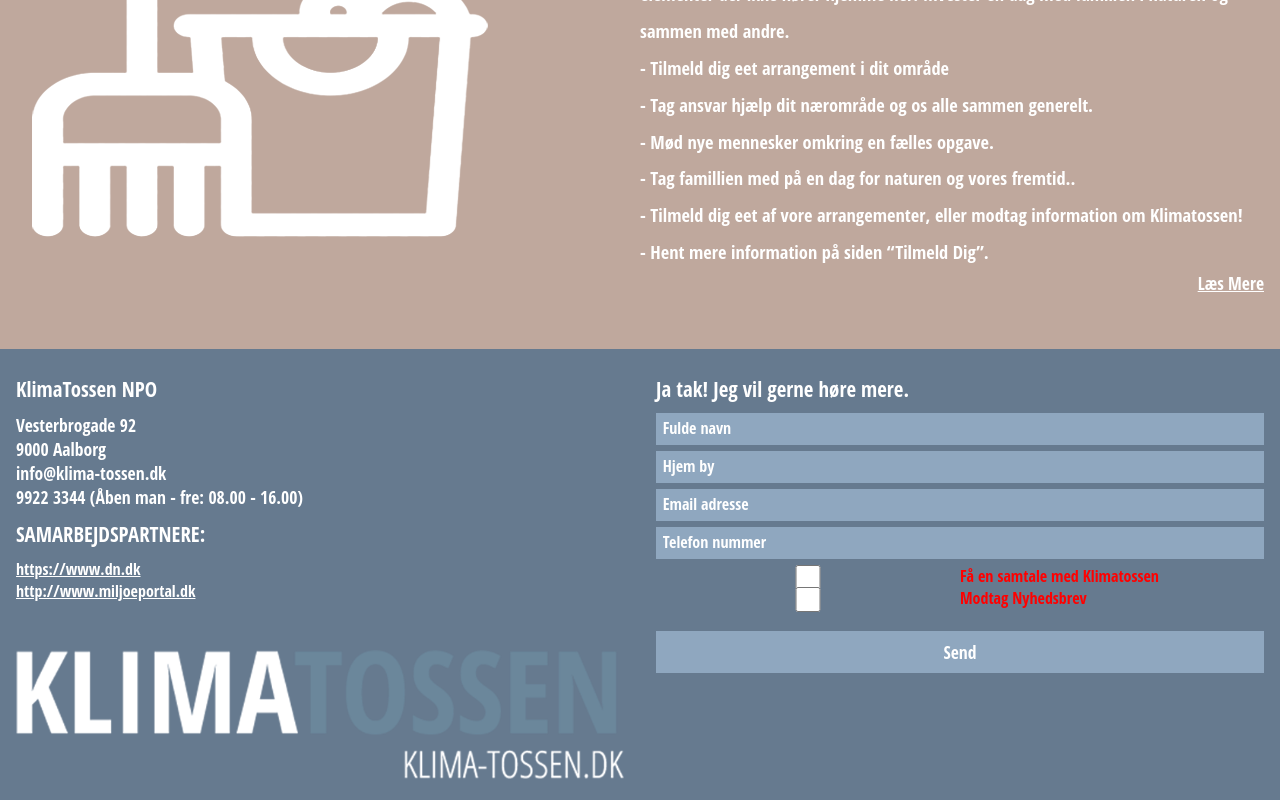
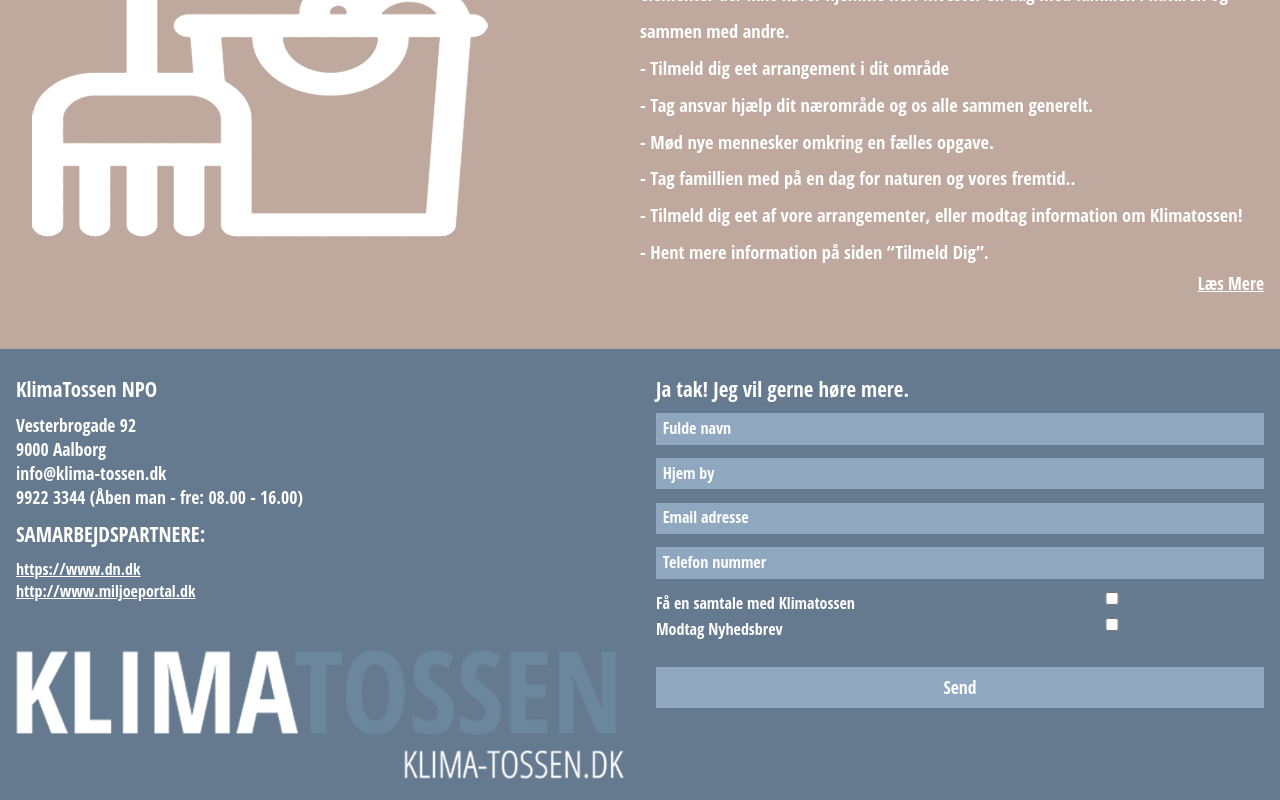
Before and after one commit to Emsenparry/climat-tossen, a React (Create React App) app in the folder climate-goals/: page / in a window 1280 px wide. Shown: the part 2781-3581 px from the top of the page. Built offline with nearby package versions, Linux system fonts and the light colour scheme.

Commit message:
stupid checkboxes

```diff
--- a/climate-goals/src/components/partials/footer/footer.jsx
+++ b/climate-goals/src/components/partials/footer/footer.jsx
@@ -24,8 +24,14 @@ const Footer = () => {
                     <input type="text" placeholder='Hjem by'/>
                     <input type="email" placeholder='Email adresse'/>
                     <input type="number" placeholder='Telefon nummer'/>
-                    <label><input type="checkbox"/>Få en samtale med Klimatossen</label>
-                    <label><input type="checkbox"/>Modtag Nyhedsbrev</label><br />
+                    <div className={styles.checkbox}>
+                    <label>Få en samtale med Klimatossen</label>
+                    <input type="checkbox"/>
+                    </div>
+                    <div className={styles.checkbox}>
+                    <label>Modtag Nyhedsbrev</label>
+                    <input type="checkbox"/><br />
+                    </div>
                     <button>Send</button>
                 </form>
             </div>
--- a/climate-goals/src/components/partials/footer/footer.module.scss
+++ b/climate-goals/src/components/partials/footer/footer.module.scss
@@ -28,8 +28,25 @@
 
     .footerForm{
         form{
+
+            .checkbox{
+                display: grid;
+                grid-template-columns: 1fr 1fr;
+                input{
+
+                }
+            }
+            button{
+                background-color: $light-blue;
+                border: none;
+                width: 100%;
+                padding: 0.5em;
+                color: $white;
+                font-size: 1.1em;
+            }
+
             input{
-                margin-bottom: 0.5em;
+                margin-bottom: 1em;
                 display: block;
                 width: 100%;
                 padding: 0.5em;
@@ -44,26 +61,6 @@
                     font-size: 1.2em;
                 }
             }
-            label{
-                color: red;
-                display: grid;
-                grid-template-columns: 1fr 1fr;
-                input{
-                    height: 110%;
-                    color: $light-blue;
-                    ::before{
-                        background-color: red;
-                    }
-                }
-            }
-            button{
-                background-color: $light-blue;
-                border: none;
-                width: 100%;
-                padding: 0.5em;
-                color: $white;
-                font-size: 1.1em;
-            }
         }
     }
 }
```
